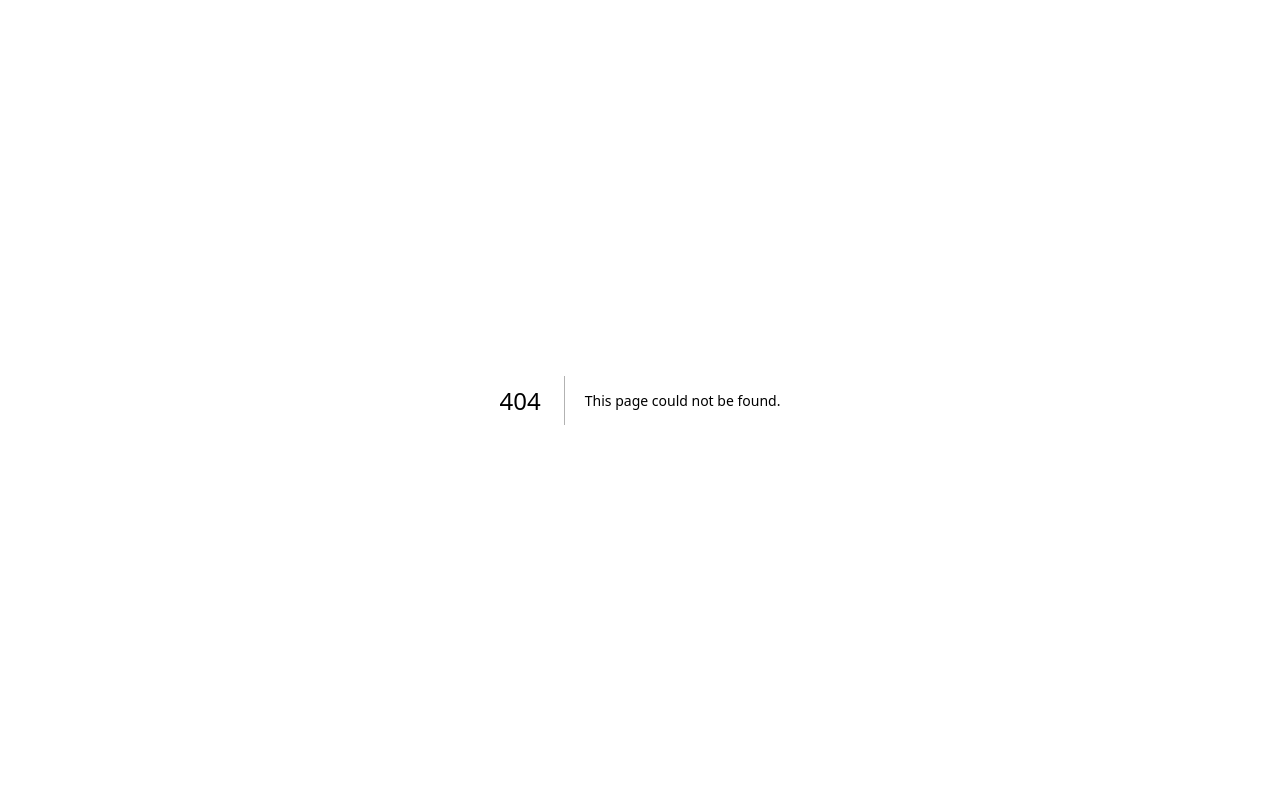
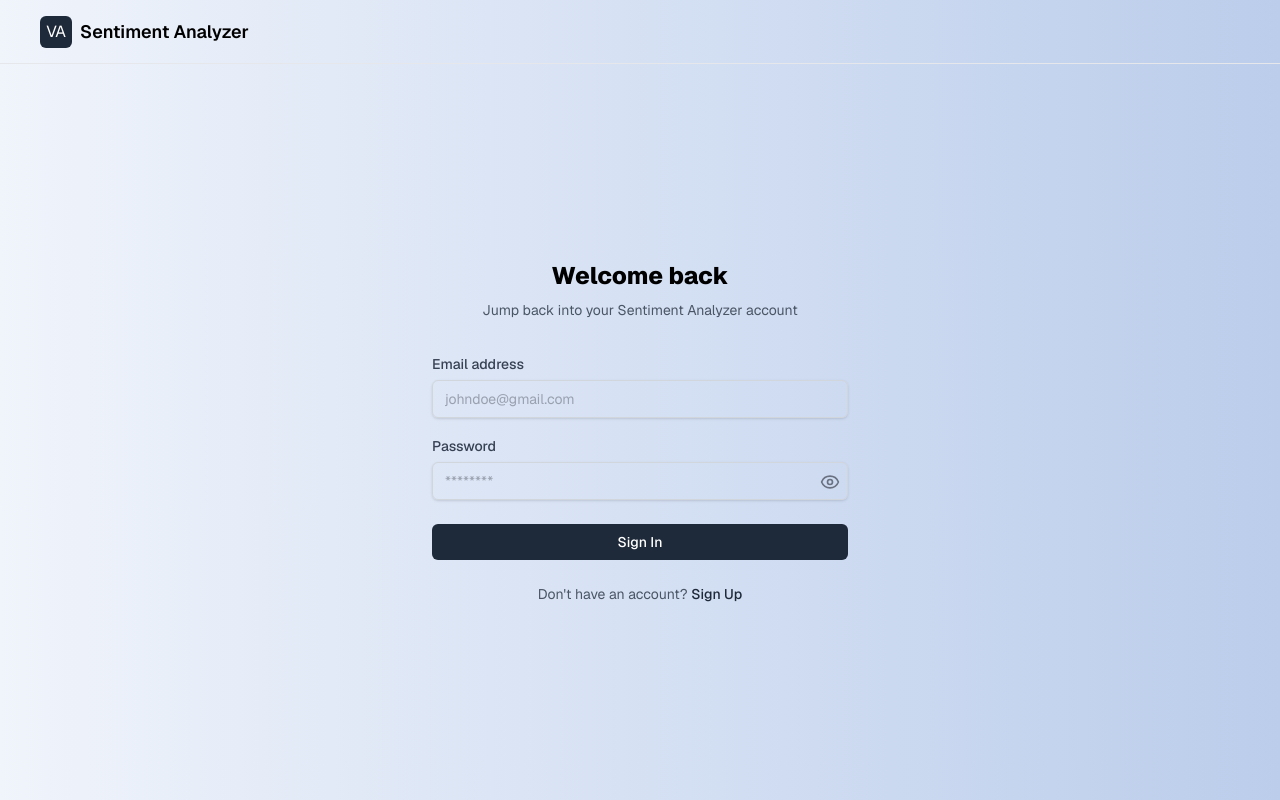
Before and after one commit to keghan001/video-sentiment-saas, a Next.js app: page /login in a window 1280 px wide. Before the commit this address had no page. Built offline with nearby package versions, Linux system fonts and the light colour scheme.

Commit message:
Add user login page

```diff
--- /dev/null
+++ b/src/app/login/page.tsx
@@ -0,0 +1,139 @@
+"use client";
+
+import { zodResolver } from "@hookform/resolvers/zod";
+import Link from "next/link";
+import { useState } from "react";
+import { Eye, EyeOff} from "lucide-react";
+import { useForm } from "react-hook-form";
+import { loginSchema, type LoginSchema } from "~/schemas/auth";
+import { signIn } from "next-auth/react";
+import { useRouter } from "next/navigation";
+
+
+export default function SignupPage(){
+    const router = useRouter();
+    const [error, setError] = useState<string | null>(null);
+    const [loading, setLoading] = useState<boolean>(false);
+    const [show, setShow] = useState(false)
+
+    const form = useForm<LoginSchema>({
+        resolver: zodResolver(loginSchema),
+        defaultValues: {
+            email: "",
+            password: "",
+        }
+    });
+
+    async function onSubmit(data: LoginSchema) {
+        try {
+            setLoading(true);
+
+            //Login
+            const signInResult = await signIn("credentials", {
+                redirect: false,
+                email: data.email,
+                password: data.password,
+            });
+
+            if(!signInResult?.error){
+                router.push("/");
+            } else {
+                setError(signInResult.error === "CredentialsSignin"
+                    ? "Invalid email or password": "Something went wrong")
+            }
+
+        } catch(error){
+            setError("Unable to signup: ");
+        } finally {
+            setLoading(false);
+        }
+    }
+
+    return( <div className="min-h-screen bg-linear-to-l from-[#bbcdeb] to-[#f0f4fb] bg-white">
+        <nav className="flex h-16 items-center justify-between border-b border-gray-200 px-10">
+            <div className="flex items-center gap-2">
+                <div className="flex h-8 w-8 items-center justify-center rounded-md bg-gray-800 text-white">
+                    VA
+                </div>
+                <span className="text-lg font-semibold">Sentiment Analyzer</span>
+            </div>
+        </nav>
+        <main className="flex h-[calc(100vh-4rem)] items-center justify-center">
+            <div className="w-full max-w-md space-y-8 px-4">
+                <div className="text-center">
+                    <h2 className="text-2xl font-extrabold">Welcome back</h2>
+                    <p className="mt-2 text-sm text-gray-600">
+                        Jump back into your Sentiment Analyzer account
+                    </p>
+                </div>
+                <form className="mt-8 space-y-6" onSubmit={form.handleSubmit(onSubmit)}>
+                    {error && (
+                        <div className="rounded-md bg-red-50 p-4 text-sm text-red-500">
+                            {error}
+                        </div>
+                    )}
+
+                    <div className="space-y-4">
+
+                        <div>
+                            <label className="text-sm font-medium text-gray-700">
+                                Email address
+                            </label>
+                            <input {...form.register("email")}
+                            type="email"
+                            placeholder="johndoe@gmail.com"
+                            className="text-sm mt-1 block w-full border rounded-md border-gray-300 px-3 py-2 placeholder-gray-400 shadow-sm focus:border-gray-500 focus:outline-none hover:border-blue-300"
+                            />
+                            {
+                                form.formState.errors.email && (
+                                    <p className="mt-1 text-sm text-red-500">
+                                        {form.formState.errors.email.message}
+                                    </p>
+                                )
+                            }
+                        </div>
+
+                        <div className="relative">
+                            <label className="text-sm font-medium text-gray-700">
+                                Password
+                            </label>
+                            <input {...form.register("password")}
+                            type={show ? "text" : "password"}
+                            placeholder="********"
+                            className="text-sm mt-1 w-full border rounded-md border-gray-300 px-3 py-2 placeholder-gray-400 shadow-sm focus:border-gray-500 focus:outline-none hover:border-blue-300 "
+                            />
+                            <button type="button"
+                            onClick={() => setShow(!show)}
+                            className="absolute flex right-0 top-1/2 translate-y-1/4 items-center px-2 cursor-pointer">
+                                {show ? (
+                                    <EyeOff className="w-5 h-5 text-gray-500"/>
+                                ): (
+                                    <Eye className="w-5 h-5 text-gray-500"/>
+                                )}
+                            </button>
+                        </div>
+                        {
+                            form.formState.errors.password && (
+                                <p className="mt-1 text-sm text-red-500">
+                                    {form.formState.errors.password.message}
+                                </p>
+                            )
+                        }
+
+                    </div>
+
+                    <button type="submit" disabled={loading} className="text-sm flex w-full justify-center rounded-md bg-gray-800 text-white px-4 py-2 font-medium hover:bg-gray-700 focus:outline-none focus:ring-2 focus:ring-gray-500 focus:ring-offset-2, disabled:opacity-50">
+                        {loading ? "Signing into account...": "Sign In"}
+                    </button>
+                    <p className="text-center text-sm text-gray-600">
+                        Don&#39;t have an account?{" "}
+                    <Link
+                    className="font-medium text-gray-800 hover:text-gray-500"
+                    href="/signup">Sign Up</Link>
+                    </p>
+                </form>
+            </div>
+        </main>
+    </div>);
+
+}
```
